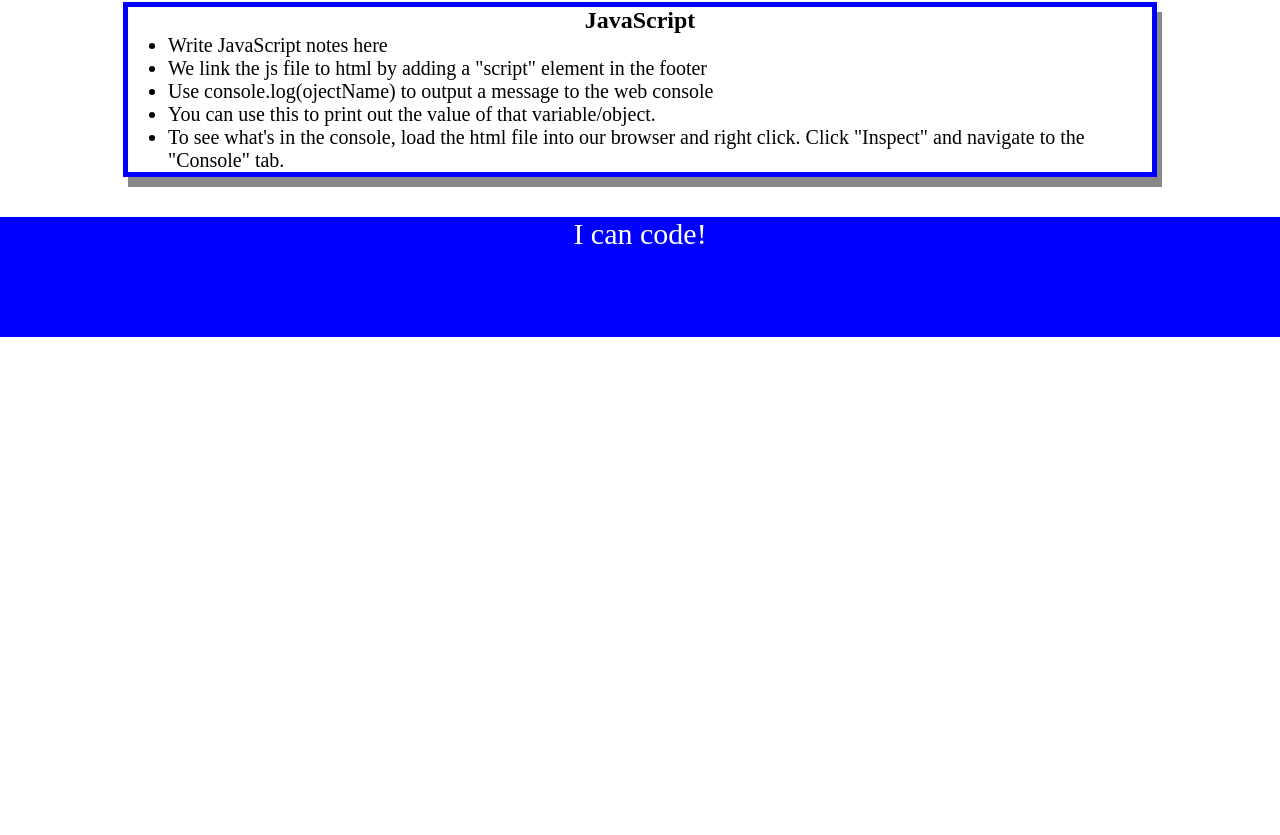
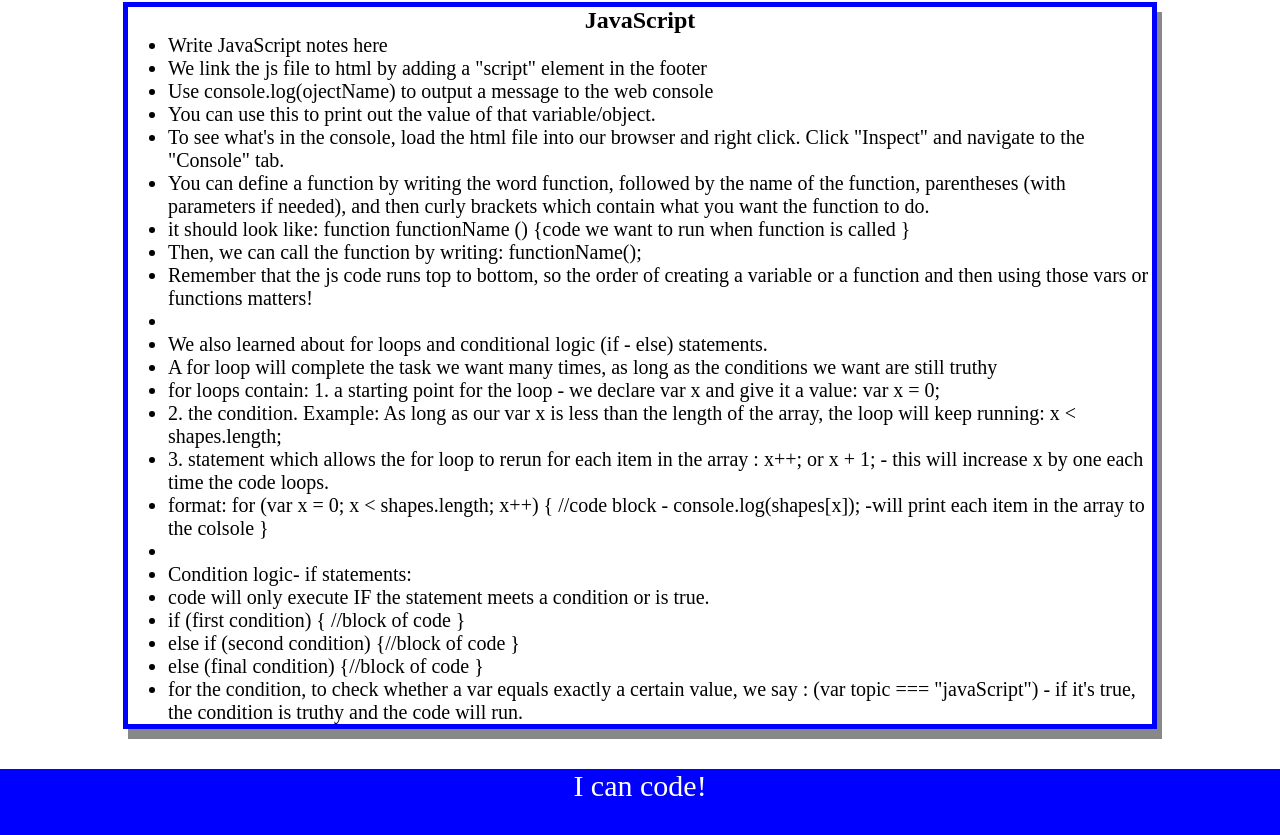
Before and after one commit to AvivaRubenstein/prework-study-guide, a plain HTML site: page prework-study-guide/prework-study-guide/index.html in a window 1280 px wide. Shown: the part 987-1822 px from the top of the page. Before the commit the page ends 1324 px from the top, so only its background shows below. Drawn offline with Linux system fonts and the light colour scheme.

Commit message:
completed javaScript feature and added notes to html file

```diff
--- a/prework-study-guide/prework-study-guide/assets/script.js
+++ b/prework-study-guide/prework-study-guide/assets/script.js
@@ -1,18 +1,27 @@
 var topics = ['HTML', 'CSS', 'Git', 'JavaScript'];
+var randomTopic = topics[Math.floor(Math.random() * topics.length)];
 
-for (var x = 0; x < topics.length; x++) {
-    console.log(topics[x]);
+function listTopics() {
+    for (var x = 0; x < topics.length; x++) {
+        console.log(topics[x]);
+}
 }
 
-/*if (topic === 'HTML') {
+function selectTopic() {
+if (randomTopic === 'HTML') {
   console.log("Let's study HTML!");
-} else if (topic === 'CSS') {
+} else if (randomTopic === 'CSS') {
   console.log("Let's study CSS!");
-} else if (topic === 'Git') {
+} else if (randomTopic === 'Git') {
   console.log("Let's study Git!");
-} else if (topic === 'JavaScript') {
+} else if (randomTopic === 'JavaScript') {
   console.log("Let's study JavaScript!");
 } else {
   console.log('Please try again!');
 }
-*/
+}
+
+console.log("Here are the topics we learned through Prework: ");
+listTopics();
+console.log("Which topic should we study first?");
+selectTopic();
--- a/prework-study-guide/prework-study-guide/index.html
+++ b/prework-study-guide/prework-study-guide/index.html
@@ -64,6 +64,26 @@
         <li>Use console.log(ojectName) to output a message to the web console</li>
         <li>You can use this to print out the value of that variable/object.</li>
         <li>To see what's in the console, load the html file into our browser and right click. Click "Inspect" and navigate to the "Console" tab.</li>
+        <li>You can define a function by writing the word function, followed by the name of the function, parentheses (with parameters if needed), and then curly brackets which contain what you want the function to do. </li>
+        <li>it should look like: function functionName () {code we want to run when function is called }</li>
+        <li>Then, we can call the function by writing: functionName(); </li>
+        <li>Remember that the js code runs top to bottom, so the order of creating a variable or a function and then using those vars or functions matters!</li>
+        <li> </li>
+        <li>We also learned about for loops and conditional logic (if - else) statements.</li>
+        <li>A for loop will complete the task we want many times, as long as the conditions we want are still truthy</li>
+        <li>for loops contain: 1. a starting point for the loop - we declare var x and give it a value:  var x = 0;</li>
+        <li>2. the condition. Example: As long as our var x is less than the length of the array, the loop will keep running: x < shapes.length; </li>
+        <li>3. statement which allows the for loop to rerun for each item in the array :  x++;  or  x + 1; - this will increase x by one each time the code loops. </li>
+        <li>format: for (var x = 0; x < shapes.length; x++) { //code block - console.log(shapes[x]);  -will print each item in the array to the colsole }</li>
+        <li> </li>
+        <li>Condition logic- if statements:</li>
+        <li>code will only execute IF the statement meets a condition or is true.</li>
+        <li>if (first condition) { //block of code }</li>
+        <li>else if (second condition) {//block of code }</li>
+        <li>else (final condition) {//block of code }</li>
+        <li>for the condition, to check whether a var equals exactly a certain value, we say : (var topic === "javaScript") - if it's true, the condition is truthy and the code will run.</li>
+
+
       </ul>
     </section>
 
```
